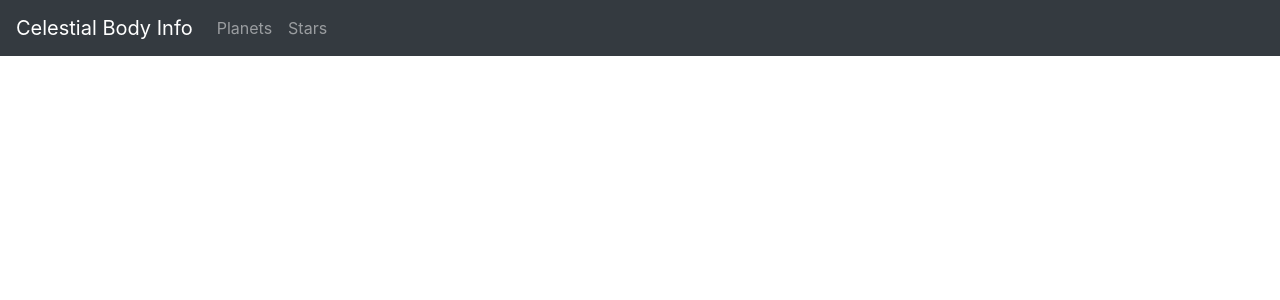
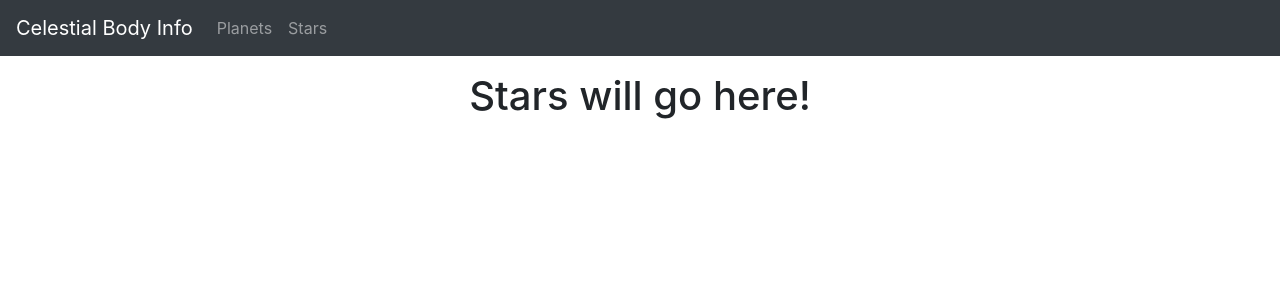
Before and after one commit to MDeMaio/celestial-body-info, a Vue app in the folder client/: page /stars in a window 1280 px wide. Shown: the top 300 px of the page. Built offline with nearby package versions, Linux system fonts and the light colour scheme; the HTML template or start-up script is replaced by a standard one.

Commit message:
Added temp star route

```diff
--- /dev/null
+++ b/client/src/components/StarList.vue
@@ -0,0 +1,24 @@
+<template>
+<div>
+   <h1 style="text-align: center;">Stars will go here!</h1>
+</div>
+</template>
+
+<script>
+
+export default {
+    name: "home",
+    data() {
+        return {
+        };
+    },
+    methods: {
+    },
+    mounted() {
+    }
+};
+</script>
+
+<style>
+
+</style>
--- a/client/src/router.js
+++ b/client/src/router.js
@@ -7,16 +7,22 @@ export default new Router({ // Add star route.
   mode: "history",
   routes: [
     {
+      path: "/",
+      alias: "/home",
+      name: "home",
+      component: () => import("./components/Home")
+    },
+    {
       path: "/planets",
       alias: "/planets",
       name: "planets-list",
       component: () => import("./components/PlanetList")
     },
     {
-      path: "/",
-      alias: "/home",
-      name: "home",
-      component: () => import("./components/Home")
+      path: "/stars",
+      alias: "/stars",
+      name: "stars-list",
+      component: () => import("./components/StarList")
     }
   ]
 });
```
